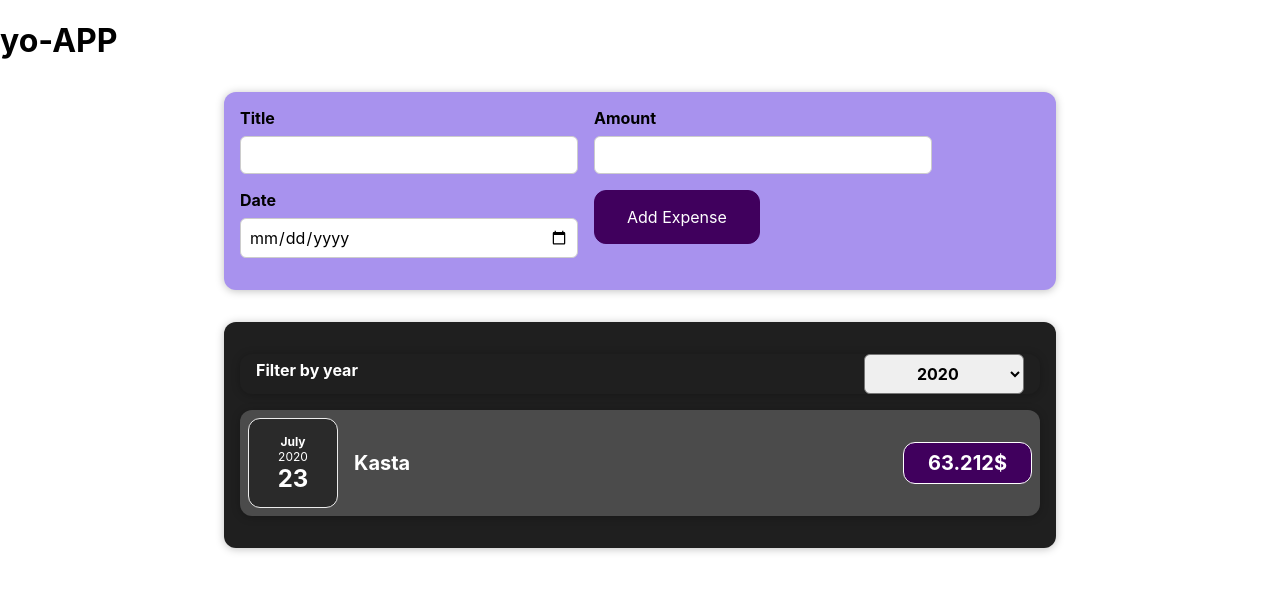
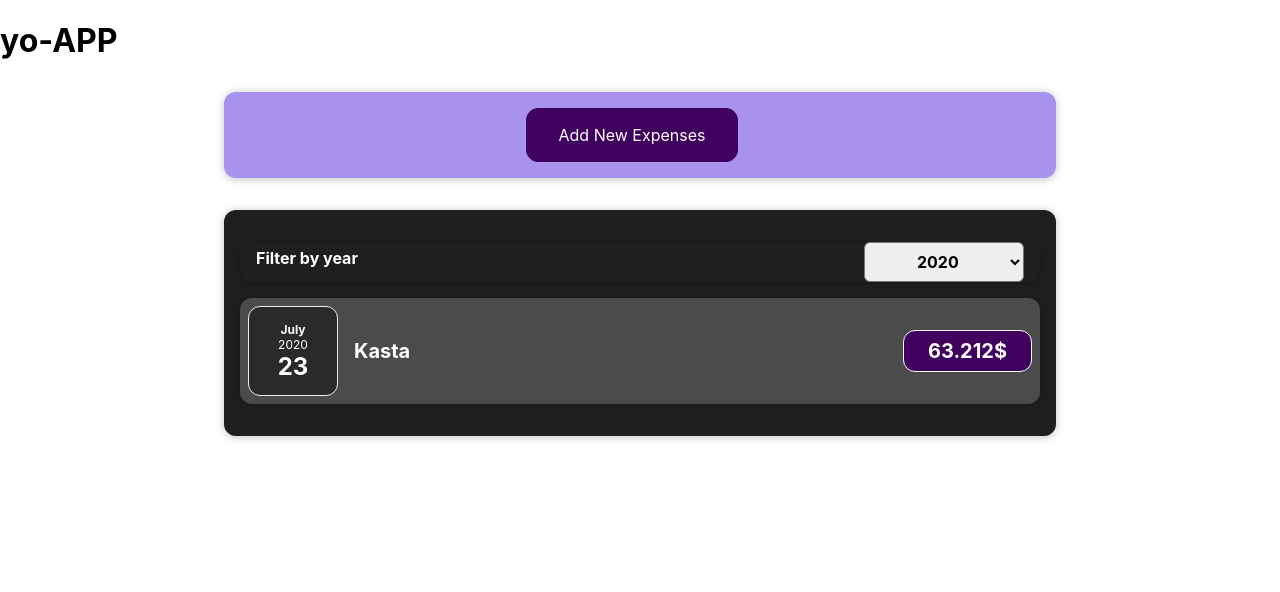
Before and after one commit to A1eeex/react_1, a React (Create React App) app in the folder react_app/: page / in a window 1280 px wide. Shown: the top 592 px of the page. Built offline with nearby package versions, Linux system fonts and the light colour scheme.

Commit message:
add and cancel new expenses

```diff
--- a/react_app/src/App.js
+++ b/react_app/src/App.js
@@ -41,6 +41,7 @@ function App() {
     return (
         <div>
             <h1>yo-APP</h1>
+
             <NewExpense onAddExpense={addExpensesHandler}/>
             <Expenses expenses={expenses}/>
         </div>
--- a/react_app/src/components/Expenses/ExpenseItem.js
+++ b/react_app/src/components/Expenses/ExpenseItem.js
@@ -5,6 +5,7 @@ import Card from "../UI/Card";
 
 const ExpenseItem = ({date, title, price}) => {
     return (
+        <li>
             <Card className='expense-item'>
                 <ExpenseDate date={date}/>
                 <div className='expense-item__description'>
@@ -12,6 +13,7 @@ const ExpenseItem = ({date, title, price}) => {
                     <div className='expense-item__price'>{price}$</div>
                 </div>
             </Card>
+        </li>
     );
 };
 
--- a/react_app/src/components/Expenses/Expenses.js
+++ b/react_app/src/components/Expenses/Expenses.js
@@ -2,6 +2,7 @@ import React, {useState} from 'react';
 import ExpenseItem from "./ExpenseItem";
 import './Expenses.css'
 import ExpensesFilter from "./ExpensesFilter";
+import ExpensesList from "./ExpensesList";
 
 const Expenses = ({expenses}) => {
     const [selectedValueFilter, setSelectedValueFilter] = useState('2020')
@@ -13,17 +14,13 @@ const Expenses = ({expenses}) => {
         return item.date.getFullYear().toString() === selectedValueFilter
 
     })
-    let expensesContent = <p>Nothing to find</p>;
-    if (filteredExpenses.length > 0) {
-        expensesContent = filteredExpenses.map((item) => (
-            <ExpenseItem key={item.id} title={item.title} date={item.date} price={item.amount}/>
-        ))
-    }
+
+
     return (
         <div>
             <div className='expenses'>
                 <ExpensesFilter selectValue={selectedValueFilter} changeFilter={filterHandlerChange}/>
-                {expensesContent}
+                <ExpensesList items={filteredExpenses}/>
             </div>
         </div>
     );
--- /dev/null
+++ b/react_app/src/components/Expenses/ExpensesList.css
@@ -0,0 +1,9 @@
+.expenses-list {
+    list-style: none;
+    padding: 0;
+}
+
+.expenses-list__fallback {
+    color: white;
+    text-align: center;
+}
--- /dev/null
+++ b/react_app/src/components/Expenses/ExpensesList.js
@@ -0,0 +1,17 @@
+import React from 'react';
+import ExpenseItem from "./ExpenseItem";
+import './ExpensesList.css'
+const ExpensesList = ({items}) => {
+    if (items.length === 0) {
+       return <h2 className='expenses-list__fallback'> Found no expenses.</h2>
+    }
+    return (
+        <ul className='expenses-list'>
+            {items.map((item) => (
+            <ExpenseItem key={item.id} title={item.title} date={item.date} price={item.amount}/>
+            ))}
+        </ul>
+    );
+};
+
+export default ExpensesList;
--- a/react_app/src/components/NewExpense/ExpenseForm.js
+++ b/react_app/src/components/NewExpense/ExpenseForm.js
@@ -1,7 +1,7 @@
 import React, {useState} from 'react';
 import './ExpenseForm.css'
 
-const ExpenseForm = ({onSaveExpenseData}) => {
+const ExpenseForm = ({onSaveExpenseData,onCancel}) => {
     // const [title, setTitle]= useState('');
     // const [amount, seAmount]= useState('');
     // const [date, seDate]= useState('');
@@ -62,6 +62,7 @@ const ExpenseForm = ({onSaveExpenseData}) => {
 
                 <div className='new-expense__actions'>
                     <button type='submit'>Add Expense</button>
+                    <button type='button' onClick={onCancel}>Cancel</button>
                 </div>
             </div>
         </form>
--- a/react_app/src/components/NewExpense/NewExpense.js
+++ b/react_app/src/components/NewExpense/NewExpense.js
@@ -1,18 +1,29 @@
-import React from 'react';
+import React, {useState} from 'react';
 import './NewExpense.css'
 import ExpenseForm from "./ExpenseForm";
+
 const NewExpense = ({onAddExpense}) => {
+    const [showFormBtn, setShowFormBnt] = useState(false);
 
-    const saveExpenseDataHandler = (enteredExpenseData)=>{
+    const changeEditingHandler = (e) => {
+        e.preventDefault()
+        setShowFormBnt(!showFormBtn)
+    }
+
+    const saveExpenseDataHandler = (enteredExpenseData) => {
         const expenseData = {
             ...enteredExpenseData,
             id: Math.random().toString()
         };
         onAddExpense(expenseData)
+        setShowFormBnt(false)
     }
+
+
     return (
         <div className='new-expense'>
-            <ExpenseForm onSaveExpenseData={saveExpenseDataHandler}/>
+            {!showFormBtn && <button onClick={changeEditingHandler}> Add New Expenses</button>}
+            {showFormBtn && <ExpenseForm onCancel={changeEditingHandler}  onSaveExpenseData={saveExpenseDataHandler}/>}
         </div>
     );
 };
```
Lines whose indentation alone changed are shown as unchanged.
